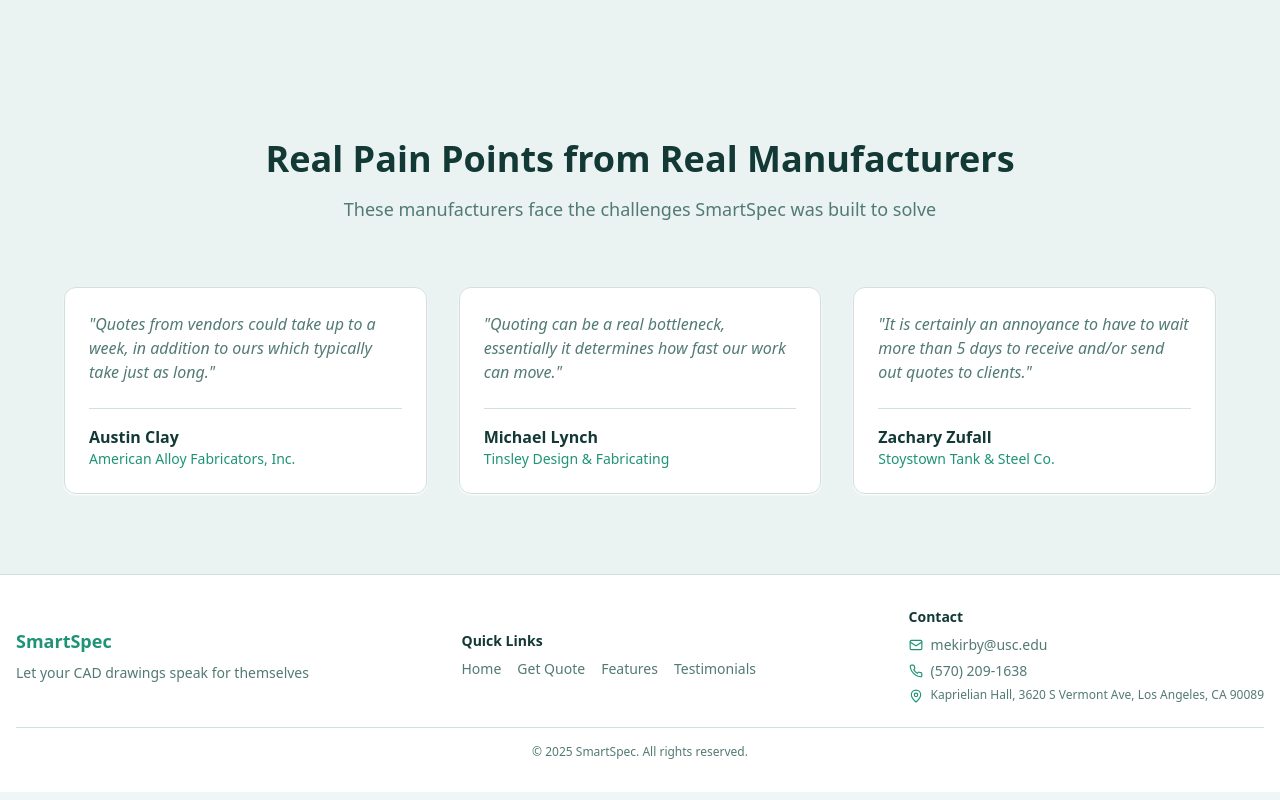
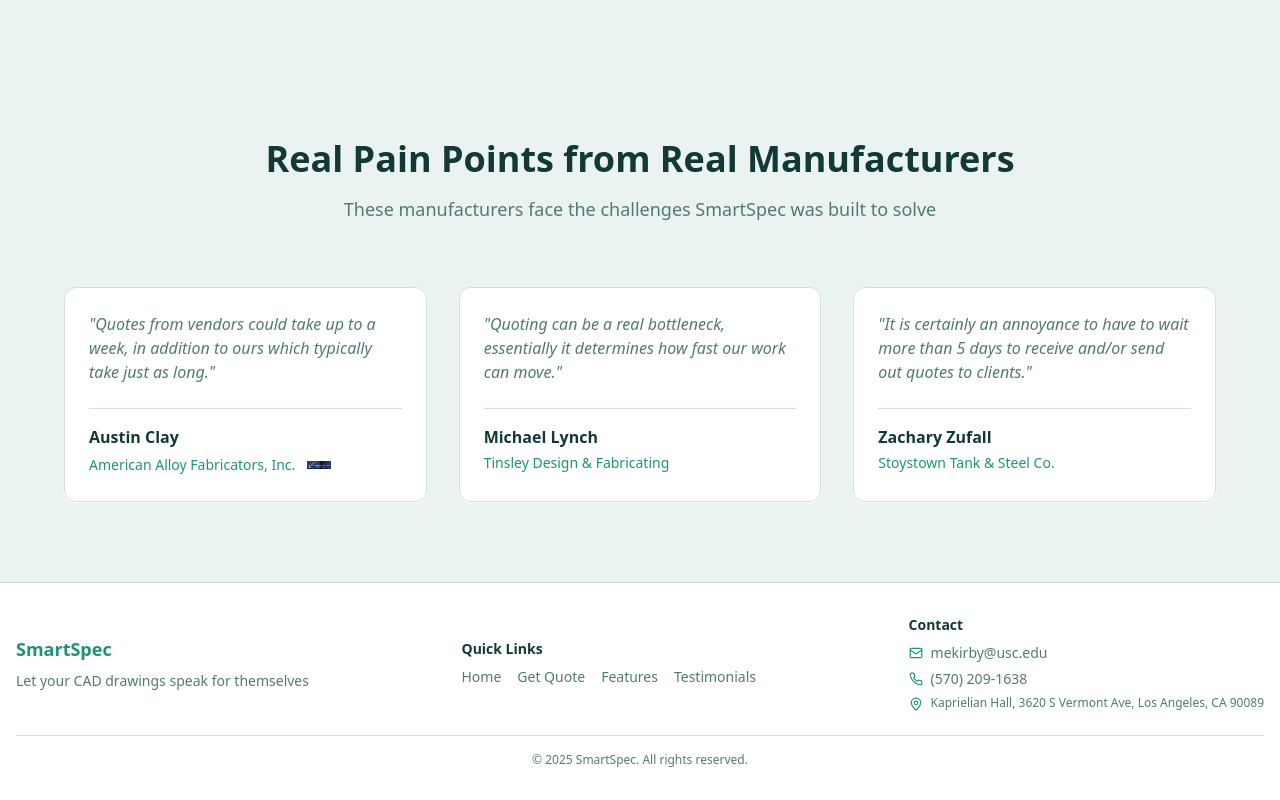
Before and after one commit to SmartSpec/material-quote-bot, a React (Vite) app: page / in a window 1280 px wide. Shown: the part 2552-3352 px from the top of the page. Built offline with nearby package versions, Linux system fonts and the light colour scheme; the HTML template or start-up script is replaced by a standard one.

Commit message:
Add logo to header

```diff
--- a/src/components/Testimonials.tsx
+++ b/src/components/Testimonials.tsx
@@ -1,5 +1,5 @@
 import { Card, CardContent } from "@/components/ui/card";
-import { Star } from "lucide-react";
+import americanAlloyLogo from "@/assets/american-alloy-logo.png";
 
 const Testimonials = () => {
   const testimonials = [
@@ -51,7 +51,18 @@ const Testimonials = () => {
                 <div className="border-t border-border pt-4">
                   <p className="font-semibold">{testimonial.name}</p>
                   {testimonial.role && <p className="text-sm text-muted-foreground">{testimonial.role}</p>}
-                  {testimonial.company && <p className="text-sm text-primary">{testimonial.company}</p>}
+                  {testimonial.company && (
+                    <div className="flex items-center gap-3 mt-1">
+                      <p className="text-sm text-primary">{testimonial.company}</p>
+                      {testimonial.company === "American Alloy Fabricators, Inc." && (
+                        <img
+                          src={americanAlloyLogo}
+                          alt="American Alloy Fabricators logo"
+                          className="h-6 object-contain"
+                        />
+                      )}
+                    </div>
+                  )}
                 </div>
               </CardContent>
             </Card>
```
Also changed, not shown: src/assets/american-alloy-logo.png (added).
